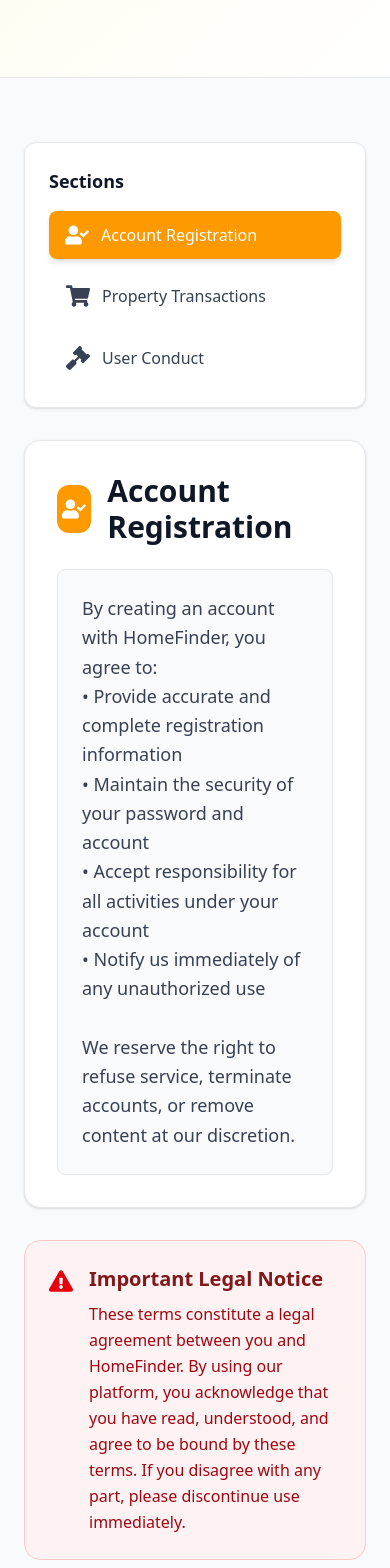
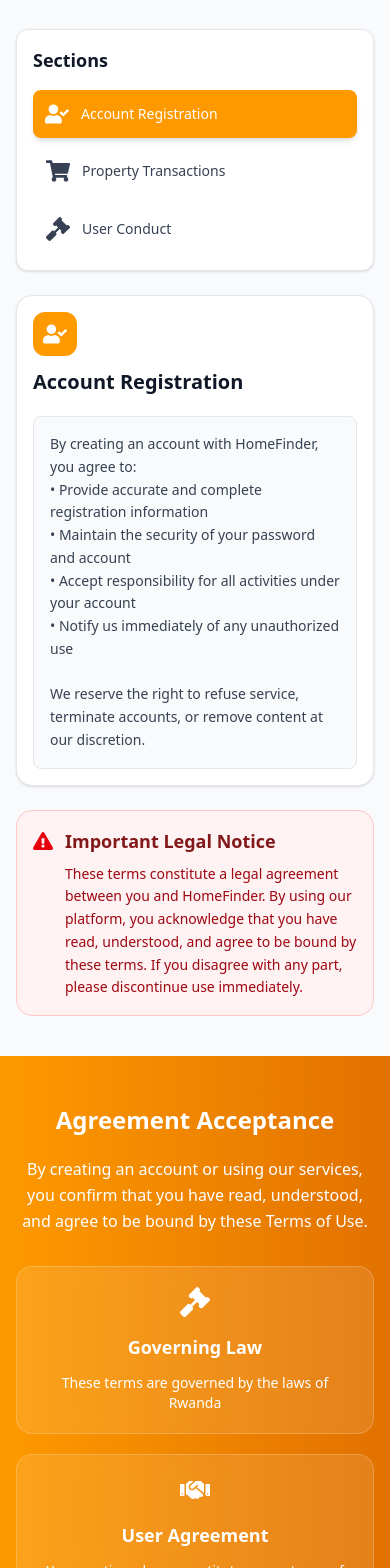
Before and after one commit to niyomugaboetiene/house-sell-app, a React (Vite) app in the folder frontend/: page /terms in a window 390 px wide. Shown: the part 432-2000 px from the top of the page. Built offline with nearby package versions, Linux system fonts and the light colour scheme; no server answers.

Commit message:
adding mobile responsiveness

```diff
--- a/frontend/src/pages/TermsOfUse.jsx
+++ b/frontend/src/pages/TermsOfUse.jsx
@@ -1,5 +1,11 @@
 import { useState } from "react";
-import { FaGavel, FaShoppingCart, FaUserCheck, FaExclamationTriangle, FaBalanceScale, FaHandshake } from "react-icons/fa";
+import {
+    FaGavel,
+    FaShoppingCart,
+    FaUserCheck,
+    FaExclamationTriangle,
+    FaHandshake
+} from "react-icons/fa";
 
 const TermsOfUse = () => {
     const [activeSection, setActiveSection] = useState(0);
@@ -39,120 +45,184 @@ We reserve the right to refuse service, terminate accounts, or remove content at
 
     return (
         <div className="min-h-screen bg-gray-50 pt-20">
-      <section className="relative py-20 bg-gradient-to-br from-amber-50 to-white border-b border-gray-200">
-        <div className="max-w-6xl mx-auto px-6 text-center">
-          <h1 className="text-5xl md:text-6xl font-black mb-6 text-amber-500">
+
+            <section className="relative py-14 sm:py-16 md:py-20 bg-gradient-to-br from-amber-50 to-white border-b border-gray-200">
+                <div className="max-w-6xl mx-auto px-4 sm:px-6 text-center">
+
+                    <h1 className="text-3xl sm:text-4xl md:text-5xl lg:text-6xl font-black mb-5 sm:mb-6 text-amber-500">
                         Terms of Use
                     </h1>
-          <p className="text-xl md:text-2xl mb-8 max-w-3xl mx-auto leading-relaxed text-gray-600">
+
+                    <p className="text-base sm:text-lg md:text-2xl mb-6 sm:mb-8 max-w-3xl mx-auto leading-relaxed text-gray-600">
                         Please read these terms carefully before using HomeFinder.
                     </p>
-          <div className="text-sm text-gray-500 bg-white px-4 py-2 rounded-full inline-block shadow-sm">
+
+                    <div className="text-xs sm:text-sm text-gray-500 bg-white px-4 py-2 rounded-full inline-block shadow-sm">
                         Effective date: {new Date().toLocaleDateString()}
                     </div>
+
                 </div>
             </section>
 
-      <section className="py-16 bg-gray-50">
-        <div className="max-w-6xl mx-auto px-6">
-          <div className="grid grid-cols-1 lg:grid-cols-4 gap-8">
+            <section className="py-10 sm:py-12 md:py-16 bg-gray-50">
+                <div className="max-w-6xl mx-auto px-4 sm:px-6">
+
+                    <div className="grid grid-cols-1 lg:grid-cols-4 gap-6 sm:gap-8">
+
                         <div className="lg:col-span-1">
-              <div className="sticky top-28 space-y-3 bg-white p-6 rounded-xl shadow-sm border border-gray-200">
-                <h3 className="text-lg font-bold text-gray-900 mb-4">Sections</h3>
+
+                            <div className="lg:sticky lg:top-28 space-y-3 bg-white p-4 sm:p-6 rounded-xl shadow-sm border border-gray-200">
+
+                                <h3 className="text-lg font-bold text-gray-900 mb-4">
+                                    Sections
+                                </h3>
+
+                                <div className="grid grid-cols-1 sm:grid-cols-2 lg:grid-cols-1 gap-2">
+
                                     {termsSections.map((section, index) => (
                                         <button
                                             key={index}
                                             onClick={() => setActiveSection(index)}
-                    className={`w-full text-left px-4 py-3 rounded-lg transition-all duration-300 font-medium ${
+                                            className={`w-full text-left px-3 sm:px-4 py-3 rounded-lg transition-all duration-300 font-medium ${
                                                 activeSection === index
-                        ? 'bg-amber-500 text-white shadow-md'
-                        : 'text-gray-700 hover:bg-amber-50 hover:text-amber-600 border border-transparent hover:border-amber-200'
+                                                    ? "bg-amber-500 text-white shadow-md"
+                                                    : "text-gray-700 hover:bg-amber-50 hover:text-amber-600 border border-transparent hover:border-amber-200"
                                             }`}
                                         >
-                    <div className="flex items-center space-x-3">
-                      <span className="text-lg">
+                                            <div className="flex items-center gap-3">
+
+                                                <span className="text-lg shrink-0">
                                                     {section.icon}
                                                 </span>
-                      <span>{section.title}</span>
+
+                                                <span className="text-sm sm:text-base">
+                                                    {section.title}
+                                                </span>
+
                                             </div>
                                         </button>
                                     ))}
+
+                                </div>
                             </div>
                         </div>
 
                         <div className="lg:col-span-3">
-              <div className="bg-white rounded-2xl p-8 shadow-sm border border-gray-200 hover:shadow-md transition-all duration-300">
-                <div className="flex items-center gap-4 mb-6">
-                  <div className="w-12 h-12 bg-amber-500 rounded-xl flex items-center justify-center text-white">
+
+                            <div className="bg-white rounded-2xl p-4 sm:p-6 md:p-8 shadow-sm border border-gray-200 hover:shadow-md transition-all duration-300">
+
+                                <div className="flex flex-col sm:flex-row sm:items-center gap-3 sm:gap-4 mb-5 sm:mb-6">
+
+                                    <div className="w-11 h-11 sm:w-12 sm:h-12 shrink-0 bg-amber-500 rounded-xl flex items-center justify-center text-white">
                                         {termsSections[activeSection].icon}
                                     </div>
-                  <h2 className="text-3xl font-black text-gray-900">
+
+                                    <h2 className="text-xl sm:text-2xl md:text-3xl font-black text-gray-900">
                                         {termsSections[activeSection].title}
                                     </h2>
+
                                 </div>
 
-                <div className="prose prose-lg max-w-none">
-                  <pre className="whitespace-pre-wrap font-sans text-gray-700 text-lg leading-relaxed bg-gray-50 p-6 rounded-lg border border-gray-200">
+                                <div className="max-w-none">
+
+                                    <pre className="whitespace-pre-wrap break-words font-sans text-gray-700 text-sm sm:text-base md:text-lg leading-relaxed bg-gray-50 p-4 sm:p-5 md:p-6 rounded-lg border border-gray-200 overflow-x-auto">
                                         {termsSections[activeSection].content}
                                     </pre>
+
                                 </div>
                             </div>
 
-              <div className="mt-8 bg-red-50 border border-red-200 rounded-2xl p-6">
-                <div className="flex items-start gap-4">
-                  <FaExclamationTriangle className="text-2xl text-red-600 mt-1 shrink-0" />
+                            <div className="mt-6 sm:mt-8 bg-red-50 border border-red-200 rounded-2xl p-4 sm:p-6">
+
+                                <div className="flex items-start gap-3 sm:gap-4">
+
+                                    <FaExclamationTriangle className="text-xl sm:text-2xl text-red-600 mt-1 shrink-0" />
+
                                     <div>
-                    <h3 className="text-xl font-black text-red-900 mb-2">Important Legal Notice</h3>
-                    <p className="text-red-800 leading-relaxed">
+
+                                        <h3 className="text-lg sm:text-xl font-black text-red-900 mb-2">
+                                            Important Legal Notice
+                                        </h3>
+
+                                        <p className="text-sm sm:text-base text-red-800 leading-relaxed">
                                             These terms constitute a legal agreement between you and HomeFinder.
                                             By using our platform, you acknowledge that you have read, understood,
                                             and agree to be bound by these terms. If you disagree with any part,
                                             please discontinue use immediately.
                                         </p>
+
                                     </div>
                                 </div>
                             </div>
+
                         </div>
                     </div>
                 </div>
             </section>
 
-      <section className="py-16 bg-linear-to-r from-amber-500 to-amber-600 text-white">
-        <div className="max-w-4xl mx-auto px-6 text-center">
-          <h2 className="text-4xl font-black mb-6">Agreement Acceptance</h2>
-          <p className="text-xl text-white mb-12 max-w-2xl mx-auto leading-relaxed">
+            <section className="py-12 sm:py-14 md:py-16 bg-gradient-to-r from-amber-500 to-amber-600 text-white">
+
+                <div className="max-w-4xl mx-auto px-4 sm:px-6 text-center">
+
+                    <h2 className="text-2xl sm:text-3xl md:text-4xl font-black mb-5 sm:mb-6">
+                        Agreement Acceptance
+                    </h2>
+
+                    <p className="text-base sm:text-lg md:text-xl text-white mb-8 sm:mb-12 max-w-2xl mx-auto leading-relaxed">
                         By creating an account or using our services, you confirm that you have read,
                         understood, and agree to be bound by these Terms of Use.
                     </p>
 
-          <div className="grid grid-cols-1 md:grid-cols-2 gap-6 max-w-3xl mx-auto">
-            <div className="bg-white bg-opacity-10 rounded-2xl p-6 backdrop-blur-sm border border-amber-400 border-opacity-30 hover:bg-opacity-20 transition-all duration-300">
-              <FaGavel className="text-4xl text-amber-500 mx-auto mb-4" />
-              <h3 className="text-xl font-bold mb-3 text-amber-500">Governing Law</h3>
-              <p className="text-amber-500">
+                    <div className="grid grid-cols-1 sm:grid-cols-2 gap-5 sm:gap-6 max-w-3xl mx-auto">
+
+                        <div className="bg-white/10 rounded-2xl p-5 sm:p-6 backdrop-blur-sm border border-white/20 hover:bg-white/20 transition-all duration-300">
+
+                            <FaGavel className="text-3xl sm:text-4xl text-white mx-auto mb-4" />
+
+                            <h3 className="text-lg sm:text-xl font-bold mb-3 text-white">
+                                Governing Law
+                            </h3>
+
+                            <p className="text-sm sm:text-base text-white">
                                 These terms are governed by the laws of Rwanda
                             </p>
+
                         </div>
 
-            <div className="bg-white bg-opacity-10 rounded-2xl p-6 backdrop-blur-sm border border-amber-400 border-opacity-30 hover:bg-opacity-20 transition-all duration-300">
-              <FaHandshake className="text-4xl text-amber-500 mx-auto mb-4" />
-              <h3 className="text-xl font-bold mb-3 text-amber-500">User Agreement</h3>
-              <p className="text-amber-500">
+                        <div className="bg-white/10 rounded-2xl p-5 sm:p-6 backdrop-blur-sm border border-white/20 hover:bg-white/20 transition-all duration-300">
+
+                            <FaHandshake className="text-3xl sm:text-4xl text-white mx-auto mb-4" />
+
+                            <h3 className="text-lg sm:text-xl font-bold mb-3 text-white">
+                                User Agreement
+                            </h3>
+
+                            <p className="text-sm sm:text-base text-white">
                                 Your continued use constitutes acceptance of our terms and policies
                             </p>
-            </div>
+
                         </div>
 
-          <div className="mt-12 pt-8 border-t border-amber-400 border-opacity-30">
-            <p className="text-amber-100 text-sm">
+                    </div>
+
+                    <div className="mt-10 sm:mt-12 pt-6 sm:pt-8 border-t border-white/30">
+
+                        <p className="text-white text-xs sm:text-sm break-words">
                             For questions about these terms, contact:{" "}
-              <a href="mailto:niyomugaboetiene53@gmail.com" className="text-white hover:text-amber-200 font-medium underline">
+
+                            <a
+                                href="mailto:niyomugaboetiene53@gmail.com"
+                                className="text-white hover:text-amber-100 font-medium underline"
+                            >
                                 niyomugaboetiene53@gmail.com
                             </a>
                         </p>
+
                     </div>
+
                 </div>
             </section>
+
         </div>
     );
 };
```
Also changed, not shown: frontend/src/pages/SearchBar.jsx (+67 -29 lines), frontend/src/pages/sellerHouse.jsx (+171 -63 lines). Lines whose indentation alone changed are shown as unchanged.
